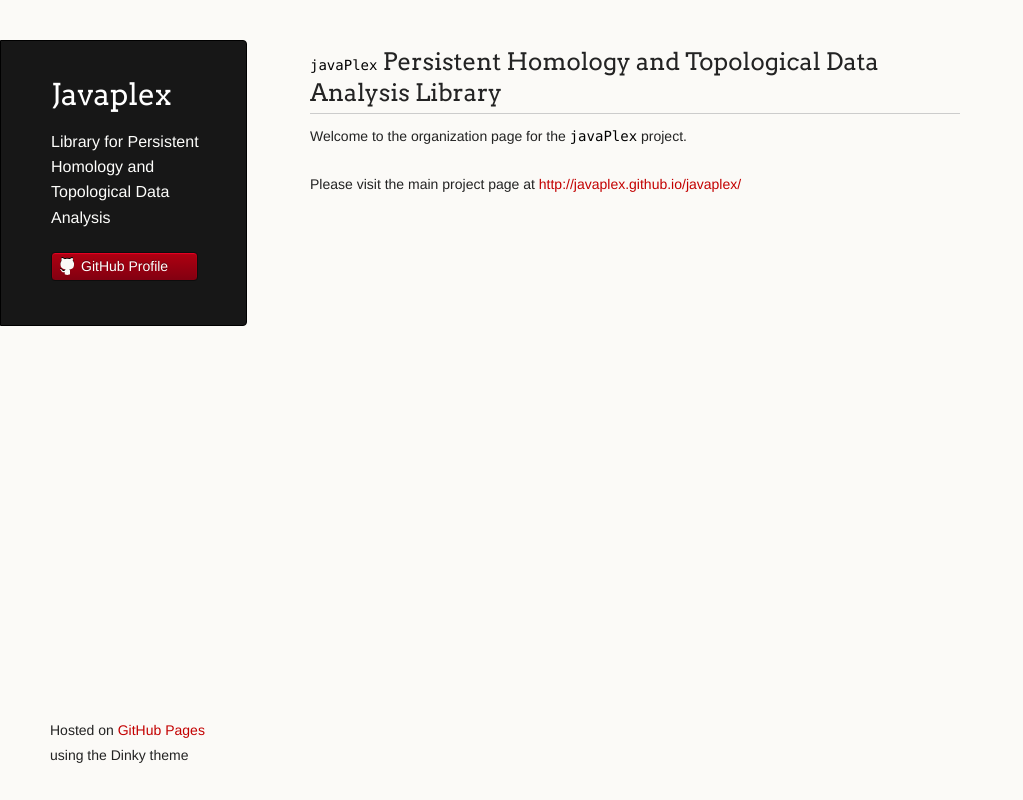
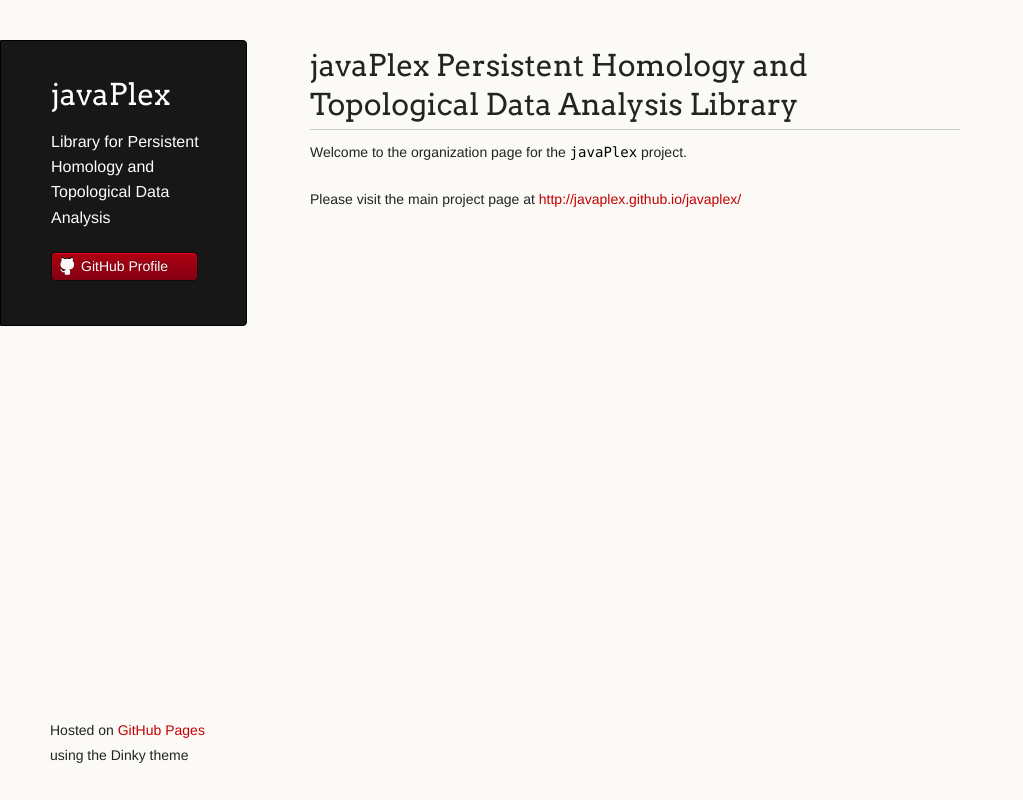
Before and after one commit to javaplex/javaplex.github.io, a plain HTML site: page index.html in a window 1280 px wide. Shown: the whole page, without its empty margins (0-1023 px from the left). Drawn offline with Linux system fonts and the light colour scheme.

Commit message:
Replace master branch with page content via GitHub

```diff
--- a/index.html
+++ b/index.html
@@ -3,7 +3,7 @@
   <head>
     <meta charset="utf-8">
     <meta http-equiv="X-UA-Compatible" content="chrome=1">
-    <title>Javaplex by javaplex</title>
+    <title>javaPlex by javaplex</title>
 
     <link rel="stylesheet" href="stylesheets/styles.css">
     <link rel="stylesheet" href="stylesheets/pygment_trac.css">
@@ -16,7 +16,7 @@
   <body>
     <div class="wrapper">
       <header>
-        <h1 class="header">Javaplex</h1>
+        <h1 class="header">javaPlex</h1>
         <p class="header">Library for Persistent Homology and Topological Data Analysis</p>
 
 
@@ -27,9 +27,8 @@
 
       </header>
       <section>
-        <h2>
-<a name="javaplex-persistent-homology-and-topological-data-analysis-library" class="anchor" href="#javaplex-persistent-homology-and-topological-data-analysis-library"><span class="octicon octicon-link"></span></a>
-<code>javaPlex</code> Persistent Homology and Topological Data Analysis Library</h2>
+        <h1>
+<a name="javaplex-persistent-homology-and-topological-data-analysis-library" class="anchor" href="#javaplex-persistent-homology-and-topological-data-analysis-library"><span class="octicon octicon-link"></span></a>javaPlex Persistent Homology and Topological Data Analysis Library</h1>
 
 <p>Welcome to the organization page for the <code>javaPlex</code> project.</p>
 
--- a/params.json
+++ b/params.json
@@ -1 +1 @@
-{"name":"Javaplex","tagline":"Library for Persistent Homology and Topological Data Analysis","body":"## `javaPlex` Persistent Homology and Topological Data Analysis Library\r\n\r\nWelcome to the organization page for the `javaPlex` project.\r\n\r\nPlease visit the main project page at [http://javaplex.github.io/javaplex/](http://javaplex.github.io/javaplex/)\r\n","google":"UA-45825257-1","note":"Don't delete this file! It's used internally to help with page regeneration."}
+{"name":"javaPlex","tagline":"Library for Persistent Homology and Topological Data Analysis","body":"# javaPlex Persistent Homology and Topological Data Analysis Library\r\n\r\nWelcome to the organization page for the `javaPlex` project.\r\n\r\nPlease visit the main project page at [http://javaplex.github.io/javaplex/](http://javaplex.github.io/javaplex/)\r\n","google":"UA-45825257-1","note":"Don't delete this file! It's used internally to help with page regeneration."}
```
